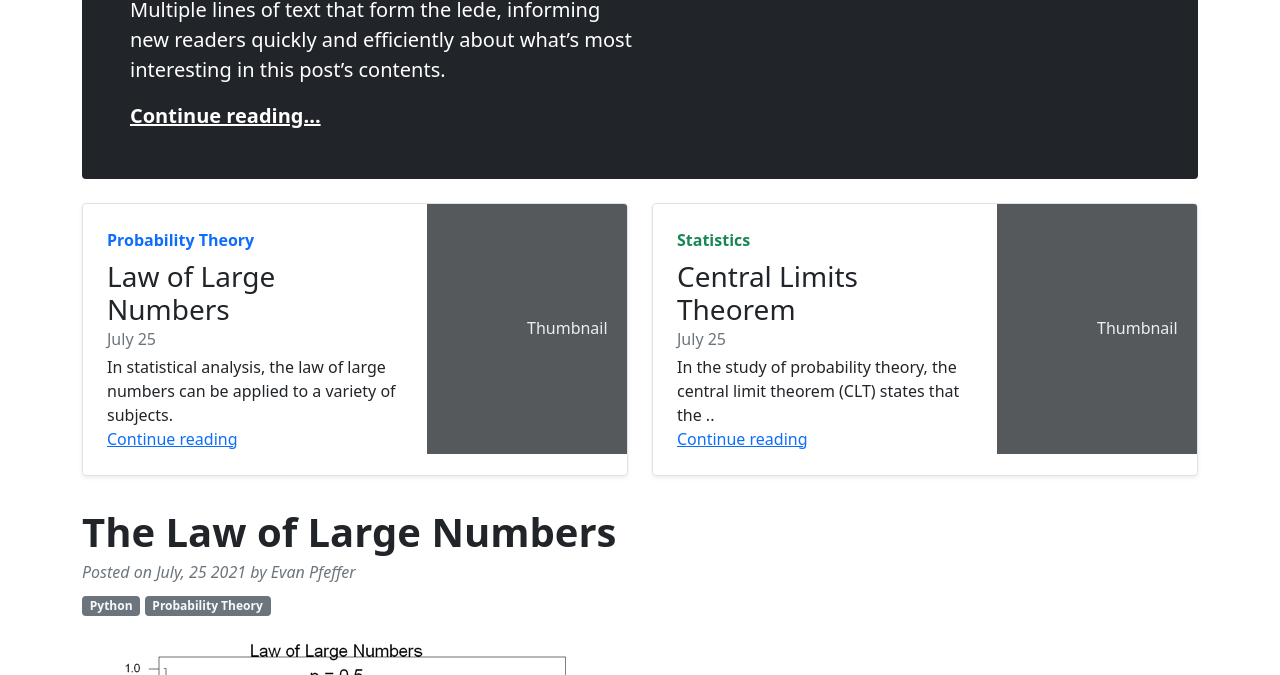
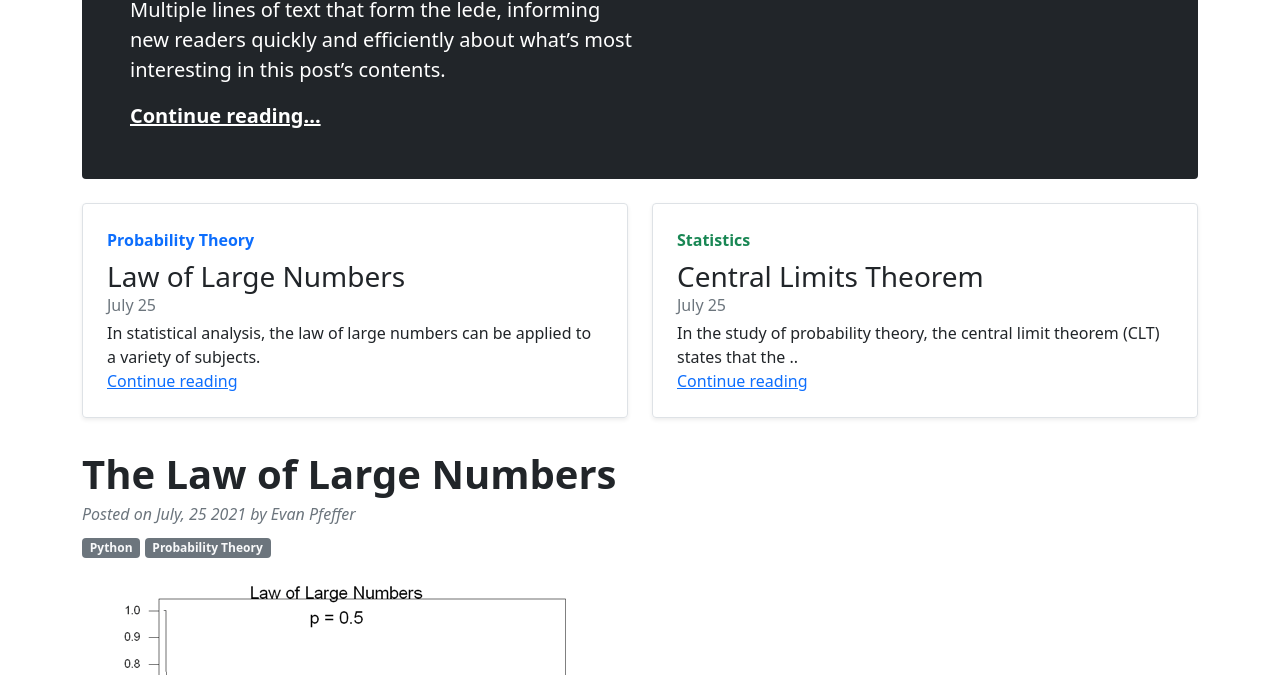
Before and after one commit to PracticeGitForExample/EconometricsInPython, a plain HTML site: page LLN.html in a window 1280 px wide. Shown: the part 427-1102 px from the top of the page. Drawn offline with nearby package versions, Linux system fonts and the light colour scheme.

Commit message:
Update LLN.html

```diff
--- a/LLN.html
+++ b/LLN.html
@@ -53,10 +53,6 @@
           <p class="card-text mb-auto">In statistical analysis, the law of large numbers can be applied to a variety of subjects.</p>
           <a href="LLN.html" class="stretched-link">Continue reading</a>
         </div>
-        <div class="col-auto d-none d-lg-block">
-          <svg class="bd-placeholder-img" width="200" height="250" xmlns="http://www.w3.org/2000/svg" role="img" aria-label="Placeholder: Thumbnail" preserveAspectRatio="xMidYMid slice" focusable="false"><title>Placeholder</title><rect width="100%" height="100%" fill="#55595c"/><text x="50%" y="50%" fill="#eceeef" dy=".3em">Thumbnail</text></svg>
-
-        </div>
       </div>
     </div>
     <div class="col-md-6">
@@ -67,10 +63,6 @@
           <div class="mb-1 text-muted">July 25</div>
           <p class="mb-auto">In the study of probability theory, the central limit theorem (CLT) states that the .. </p>
           <a href="#" class="stretched-link">Continue reading</a>
-        </div>
-        <div class="col-auto d-none d-lg-block">
-          <svg class="bd-placeholder-img" width="200" height="250" xmlns="http://www.w3.org/2000/svg" role="img" aria-label="Placeholder: Thumbnail" preserveAspectRatio="xMidYMid slice" focusable="false"><title>Placeholder</title><rect width="100%" height="100%" fill="#55595c"/><text x="50%" y="50%" fill="#eceeef" dy=".3em">Thumbnail</text></svg>
-
         </div>
       </div>
     </div>
```
